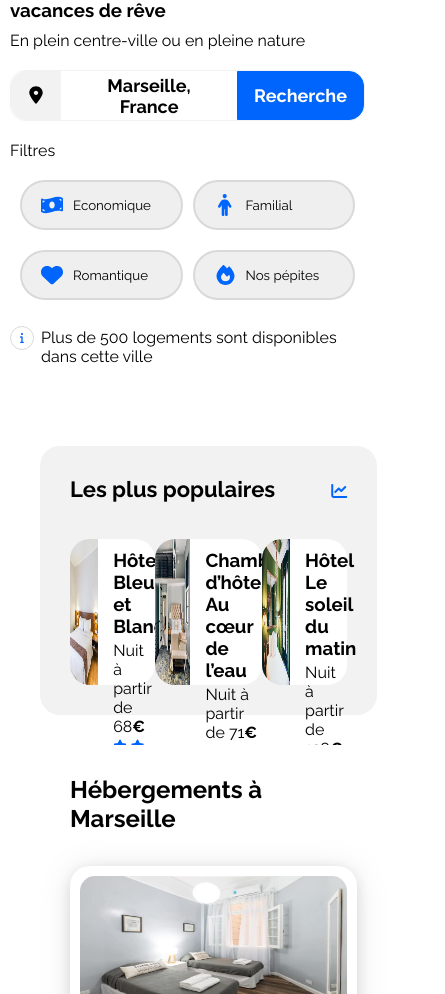
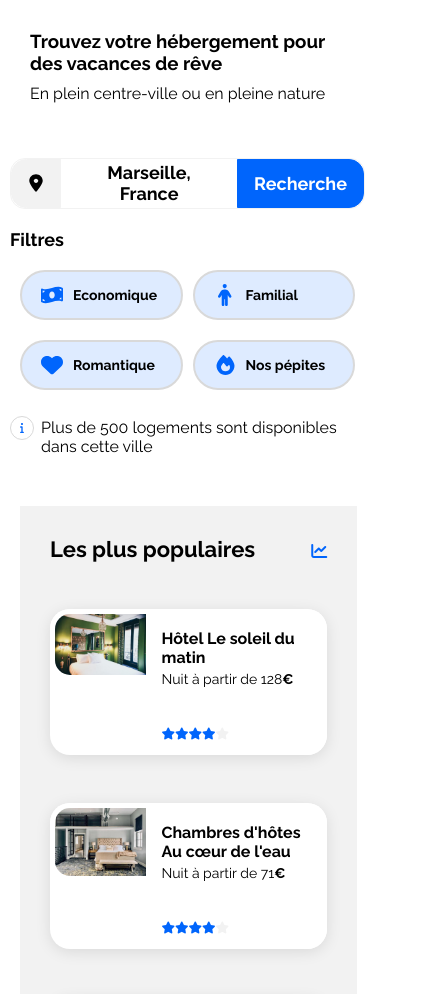
Before and after one commit to dagarbolino/booki, a plain HTML site: page index2.html in a window 390 px wide. Shown: the part 171-1165 px from the top of the page, 445 px wide, since content can reach past the window. Drawn offline with Linux system fonts and the light colour scheme.

Commit message:
css portable : marge à revoir

```diff
--- a/css/style2.css
+++ b/css/style2.css
@@ -556,15 +556,20 @@ p{
   }
   header{
     display: flex;
-flex-direction: column;
-align-items: center;
-align-self: stretch;
-
+    flex-direction: column;
+    align-items: center;
+    align-self: stretch;
+  }
+  .headline{
+    padding: 35px 20px ;
+  }
+  .picture{
+    display: flex;
+    justify-content: center;
   }
   .logo-booki{
-    display: flex;
-    width: 61.09px;
-    padding: 30px;
+    display:flex;
+    padding: 30px ;
     flex-direction: column;
     align-items: flex-start;
     gap: 10px;
@@ -573,13 +578,15 @@ align-self: stretch;
     width: 100%;
     display: flex;
     align-items: center;
+
   }
   .nav li{
     width: 50%;
   }
-  .nav a{
+
+  .a-nav {
     display: flex;
-    align-items: center;
+    align-items: flex-start;
   }
   .nav li:hover{
     color: #0065FC;
@@ -595,6 +602,24 @@ align-self: stretch;
     gap: 20px;
     align-self: stretch;
   }
+  .btn-filtres p{
+    color: #000;
+    text-align: center;
+    font-family: Raleway;
+    font-size: 18px;
+    font-style: normal;
+    font-weight: 700;
+    line-height: normal;
+  }
+  .bttn-styl{
+    color: var(--black, #000);
+    font-family: Raleway;
+    font-size: 14px;
+    font-style: normal;
+    font-weight: 700;
+    line-height: normal;
+  }
+
   .bttn-bar1, .bttn-bar2{
     display: flex;
     width: 335px;
@@ -612,6 +637,7 @@ align-self: stretch;
   }
   .bttn-styl{
     display: flex;
+    font-family: 'Raleway', sans-serif;
     height: 50px;
     padding: 4px 19px;
     align-items: center;
@@ -619,10 +645,12 @@ align-self: stretch;
     flex: 1 0 0;
     border-radius: 25px;
     border: 2px solid var(--grey-tint-2, #D9D9D9);
+    background: var(--blue-light, #DEEBFF);
+
 
   }
   .bttn-styl:hover{
-    color: ;
+    background: #FFF;
   }
 
   /******    hebergements  *********/
@@ -631,9 +659,13 @@ align-self: stretch;
     display: flex;
     flex-direction: column-reverse;
     align-self: stretch;
+    padding: 0px 10px;
   }
   .hebergements-and-populaires section.hebergements{
     background: #FFF;
+  }
+  .hebergements-and-populaires section{
+    border-radius: 0px;
   }
 
 
@@ -660,26 +692,91 @@ align-self: stretch;
 
 
 /*****  Populaires  ****************/
-  .populaires-cards .img2{
-    height: 146px;
-  }
 
-  .card-content2{
-    align-self: stretch;
+  .populaires{
+    border-radius: 0px 0px;
   }
   .populaires-cards .card2{
+    display: flex;
     width: 100%;
-    height: 146px;
+    height: auto;
+
   }
 
 
+  .populaires-cards{
+    display: flex;
+    padding: 10px 0px;
+    flex-direction: column;
+    align-items: center;
+    gap: 15px;
+    align-self: stretch;
+    background: var(--grey, #F2F2F2);
+    border-radius: 0px;
+  }
+  .card2{
+    display: flex;
+    width: 300px;
+    height: 146px;
+    padding-right: 0px;
+    justify-content: center;
+    align-items: center;
+    align-self: stretch;
+    border-radius: 20px;
+    background: #FFF;
+    box-shadow: 0px 3px 15px 0px rgba(0, 0, 0, 0.10);
+  }
+  .img2{
+    flex: 1 0 0;
+    align-self: stretch;
+    border-radius: 20px 0px 0px 20px;
+    border-top: 5px solid var(--white, #FFF);
+    border-bottom: 5px solid var(--white, #FFF);
+    border-left: 5px solid var(--white, #FFF);
+    background: lightgray 50% / cover no-repeat ;
+  }
+  .card-content2{
+    display: flex;
+    width: 223.333px;
+    height: 146px;
+    padding: 10px 5px 5px 15px;
+    flex-direction: column;
+    align-items: flex-start;
+    gap: 24px;
+    align-self: stretch;
+  }
+  .card-title2{
+    color: #000;
+    font-family: Raleway;
+    font-size: 16px;
+    font-style: normal;
+    font-weight: 700;
+    line-height: normal;
+  }
+  .card-subtitle2{
+    color: #000;
+    font-family: Raleway;
+    font-size: 14px;
+    font-style: normal;
+    font-weight: 400;
+    line-height: normal;
+  }
 
+
+  .card-rating2{
+    display: flex;
+    width: 12px;
+    height: 12px;
+    flex-shrink: 0;
+  }
+
+/**** Activités ******/
 
   .activites{
     display: flex;
     flex-direction: column;
     width: 100%;
-    padding: 30px 0px;
+    padding: 40px 40px;
   }
   .activites-card{
     display: flex;
@@ -690,27 +787,21 @@ align-self: stretch;
     width: 100%;
   }
 
-
-
-  .col-footer{
-    display: flex;
-    flex-direction: column;
-  }
-
-  .activites{
-    display: flex;
-    flex-direction: column;
-    align-items: flex-start;
-    gap: 30px;
-    align-self: stretch;
-  }
   .section-title{
     height: 30.019px;
     align-self: stretch;
   }
   .activites-card{
-    padding: 10px 10px;
+    width: 287.25px;
+    padding: 0px 0px;
   }
 
+  /****   Footer  ****/
+  .col-footer{
+    display: flex;
+    flex-direction: column;
+
+    margin: 20px; /** verssion portable avec une marge pour que les doights de selectione pas l'écran**/
+  }
 }
 }
--- a/index2.html
+++ b/index2.html
@@ -18,15 +18,15 @@
     <div class="main-container">
         <header>
             <div class="logo">
-                <picture>
+                <picture class="picture">
                     <source media="(max-width: 767.8px)" srcset="/images/logo/Booki@3x.png">
                     <img class="logo-booki" src="/images/logo/Booki.png" alt="logo Booki">
 
                 </picture>
             </div>
             <div class="nav">
-                <li><a href="#">Hébergement</a></li>
-                <li><a href="#">Activités</a></li>
+                <li><a class="a-nav" href="#">Hébergements</a></li>
+                <li><a class="a-nav" href="#">Activités</a></li>
             </div>
         </header>
         <main>
@@ -42,32 +42,17 @@
                         <button class="button-search" type="submit"><h3 class="h3-search">Recherche</h3></button>
                     </form>
                 </div>
-
                 <div class="filtre-bar">
                     <div class="btn-filtres"><p>Filtres</p></div>
                     <div class="bttn-bar1">
                         <button class="bttn-styl"><img src="/images/assets/Icon-eco.svg" alt="boutton filtre Economique"></img><a href="#">Economique</a></button>
                         <button class="bttn-styl"><img src="/images/assets/Icon-familial.svg" alt="boutton filtre Familiale"></img><a href="#">Familial</a></button>
                     </div>
-
                     <div class="bttn-bar2">
                         <button class="bttn-styl"><img src="/images/assets/Icon-romantique.svg" alt="boutton filtre Romantique"></img><a href="#">Romantique</a></button>
                         <button class="bttn-styl"><img src="/images/assets/Icon-fire.svg" alt="boutton filtre nos pépites"></img><a href="#">Nos pépites</a></button>
                     </div>
                 </div>
-
-                <!--
-                    <div class="filter-bar">
-                    <div class="btn-filtres"><p>Filtres</p></div>
-                    <div class="btn-filters">
-                        <button class="btn-filter"><img src="/images/assets/Icon-eco.svg" alt="boutton filtre Economique"></img><a href="#">Economique</a></button>
-                        <button class="btn-filter"><img src="/images/assets/Icon-familial.svg" alt="boutton filtre Familiale"></img><a href="#">Familial</a></button>
-                        <button class="btn-filter"><img src="/images/assets/Icon-romantique.svg" alt="boutton filtre Romantique"></img><a href="#">Romantique</a></button>
-                        <button class="btn-filter"><img src="/images/assets/Icon-fire.svg" alt="boutton filtre nos pépites"></img><a href="#">Nos pépites</a></button>
-                    </div>
-                </div>
-                -->
-
 
                 <div class="info-bar">
                     <img class="icon-info" src="/images/assets/Icon.svg" alt="">
@@ -95,7 +80,7 @@
                                 </div>
                             </div>
                         </article>
-                        <article class="card">
+                        <article class="card"> <!-- revoir la taille de l'image( le choix présent est d'étirer la photo et de perdre en qualité)-->
                             <img class="img1" src="./images/hebergements/febrian-zakaria.jpg" alt="Image de la chambre d'hôtel montrant un lit">
                             <div class="card-content">
                                 <div class="card-txt">
@@ -112,7 +97,7 @@
                                 </div>
                             </div>
                         </article>
-                        <article class="card">
+                        <article class="card"> <!-- revoir la taille de l'image( le choix présent est d'étirer la photo et de perdre en qualité)-->
                             <img class="img1" src="./images/hebergements/reisetopia.jpg" alt="Image de la chambre d'hôtel montrant un lit">
                             <div class="card-content">
                                 <div class="card-txt">
@@ -132,7 +117,7 @@
 
                     </div>
                     <div class="column2">
-                        <article class="card">
+                        <article class="card"> <!-- revoir la taille de l'image( le choix présent est d'étirer la photo et de perdre en qualité)-->
                             <img class="img1" src="./images/hebergements/annie-spratt.jpg" alt="Image de la chambre d'hôtel montrant un lit">
                             <div class="card-content">
                                 <div class="card-txt">
@@ -149,7 +134,7 @@
                                 </div>
                             </div>
                         </article>
-                        <article class="card">
+                        <article class="card"> <!-- revoir la taille de l'image( le choix présent est d'étirer la photo et de perdre en qualité)-->
                             <img class="img1" src="./images/hebergements/marcus-loke.jpg" alt="Image de la chambre d'hôtel montrant un lit">
                             <div class="card-content">
                                 <div class="card-txt">
@@ -191,7 +176,7 @@
                         <i class="fa-solid fa-chart-line" aria-hidden="true"></i>
                     </div>
                     <div class="populaires-cards">
-                        <article class="card2">
+                        <article class="card2"> <!-- revoir la taille de l'image( le choix présent est de ne pas étirer la photo et perdre en qualité)-->
                             <img class="img2" src="./images/hebergements/emile-guillemot.jpg" alt="Image de la chambre d'hôtel montrant un lit">
                             <div class="card-content2">
                                 <div class="card-txt">
@@ -208,11 +193,11 @@
                                 </div>
                             </div>
                         </article>
-                        <article class="card2">
+                        <article class="card2"> <!-- revoir la taille de l'image( le choix présent est de ne pas étirer la photo et perdre en qualité)-->
                             <img class="img2" src="./images/hebergements/aw-creative.jpg" alt="Image de la chambre d'hôtel montrant un lit">
                             <div class="card-content2">
                                 <div class="card-txt">
-                                    <h3 class="card-title2">Chambres d’hôtes Au cœur de l’eau</h3>
+                                    <h3 class="card-title2">Chambres d'hôtes Au cœur de l'eau</h3>
                                     <p class="card-subtitle2">Nuit à partir de 71<span class="euro">€</span></p>
                                 </div>
                                 <div class="card-rating2">
```
